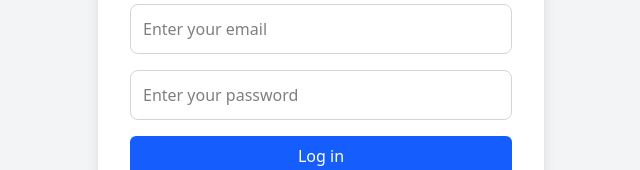
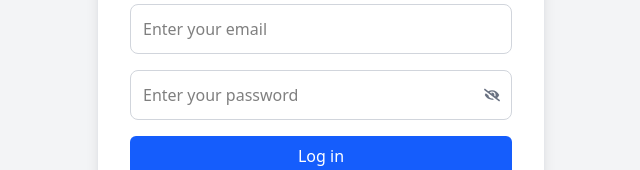
Before and after one commit to zionlooty/Todolist_frontend, a React (Vite) app: page /login in a window 1280 px wide. Shown: the part 334-504 px from the top of the page, without its empty margins (319-959 px from the left). Built offline with nearby package versions, Linux system fonts and the light colour scheme.

Commit message:
new features in login page and dashboard

```diff
--- a/src/context/TaskContext.jsx
+++ b/src/context/TaskContext.jsx
@@ -31,7 +31,6 @@ export const TaskProvider = ({ children }) => {
     }
   };
 
-
   const addTask = async (newTask) => {
     try {
       const token = localStorage.getItem("token");
@@ -41,15 +40,19 @@ export const TaskProvider = ({ children }) => {
 
       if (res.data.message === "Task created successfully") {
         toast.success("Task added successfully");
-        fetchTasks();
+
+        // 🟢 Add the new task at the top instead of bottom
+        const createdTask = res.data.task;
+        setTasks((prev) => [createdTask, ...prev]);
       } else {
         toast.error(res.data.message || "Failed to add task");
       }
     } catch (error) {
-      console.error(" Add task error:", error.response?.data || error);
+      console.error("Add task error:", error.response?.data || error);
       toast.error(error.response?.data?.message || "Failed to add task");
     }
   };
+
 
 
   const updateTask = async (updatedTask) => {
--- a/src/pages/Dashboard.jsx
+++ b/src/pages/Dashboard.jsx
@@ -1,7 +1,12 @@
 import React, { useState, useEffect } from "react";
 import axios from "axios";
 import StatCard from "../components/statcard";
-import { FaCheckCircle, FaClock, FaRegCalendarAlt, FaTasks } from "react-icons/fa";
+import {
+  FaCheckCircle,
+  FaClock,
+  FaRegCalendarAlt,
+  FaTasks,
+} from "react-icons/fa";
 import Taskitem from "../components/taskitem";
 
 const Dashboard = () => {
@@ -30,25 +35,60 @@ const Dashboard = () => {
 
   if (loading) return <p>Loading tasks...</p>;
 
-
+  // 🧮 Stats
   const totalTasks = tasks.length;
   const completed = tasks.filter((task) => task.status === "completed").length;
   const pending = tasks.filter((task) => task.status === "pending").length;
-    const upcoming = tasks.filter((task) => task.status === "upcoming").length;
+
+  // 📅 Upcoming: tasks with due date after today
+  const today = new Date().toISOString().split("T")[0];
+  const upcoming = tasks.filter((task) => task.due_date > today).length;
+
+  // 🕒 Show only 5 most recent tasks, sorted by latest date
+  const recentTasks = [...tasks]
+    .sort((a, b) => new Date(b.due_date) - new Date(a.due_date))
+    .slice(0, 5);
 
   return (
     <div>
       <h1 className="text-2xl font-bold mb-4">Dashboard</h1>
+
+      {/* Stat cards */}
       <div className="grid grid-cols-1 sm:grid-cols-2 lg:grid-cols-4 gap-6">
-                <StatCard title="Total Tasks" value={totalTasks} color="bg-blue-500" icon={<FaTasks />} />
-                <StatCard title="Completed" value={completed} color="bg-green-500" icon={<FaCheckCircle />} />
-                <StatCard title="Pending" value={pending} color="bg-yellow-500" icon={<FaClock />} />
-                <StatCard title="Upcoming" value={upcoming} color="bg-purple-500" icon={<FaRegCalendarAlt />} />
+        <StatCard
+          title="Total Tasks"
+          value={totalTasks}
+          color="bg-blue-500"
+          icon={<FaTasks />}
+        />
+        <StatCard
+          title="Completed"
+          value={completed}
+          color="bg-green-500"
+          icon={<FaCheckCircle />}
+        />
+        <StatCard
+          title="Pending"
+          value={pending}
+          color="bg-yellow-500"
+          icon={<FaClock />}
+        />
+        <StatCard
+          title="Upcoming"
+          value={upcoming}
+          color="bg-purple-500"
+          icon={<FaRegCalendarAlt />}
+        />
       </div>
 
+      {/* Recent tasks */}
       <h2 className="text-xl font-semibold mb-4 mt-6">Recent Tasks</h2>
+
+      {recentTasks.length === 0 ? (
+        <p className="text-gray-500 text-sm">No recent tasks found.</p>
+      ) : (
         <div className="grid grid-cols-1 md:grid-cols-2 gap-6">
-                {tasks.map((task) => (
+          {recentTasks.map((task) => (
             <Taskitem
               key={task.task_id}
               title={task.title}
@@ -58,6 +98,7 @@ const Dashboard = () => {
             />
           ))}
         </div>
+      )}
     </div>
   );
 };
--- a/src/pages/Loginpage.jsx
+++ b/src/pages/Loginpage.jsx
@@ -2,10 +2,12 @@ import React, { useState } from "react";
 import { Link, useNavigate } from "react-router-dom";
 import API from "../api/axios";
 import { toast } from "sonner";
+import { FaEye, FaEyeSlash } from "react-icons/fa"; // 👈 Import eye icons
 
 const Loginpage = () => {
   const [email, setEmail] = useState("");
   const [password, setPassword] = useState("");
+  const [showPassword, setShowPassword] = useState(false); // 👈 Track visibility
   const [loading, setLoading] = useState(false);
   const navigate = useNavigate();
 
@@ -25,7 +27,6 @@ const Loginpage = () => {
         toast.error("Incorrect email or password");
       }
     } catch (error) {
-
       const msg = error?.response?.data?.message?.toLowerCase() || "";
 
       if (
@@ -50,6 +51,7 @@ const Loginpage = () => {
   return (
     <div className="h-screen flex items-center justify-center bg-gray-100">
       <div className="bg-white border border-gray-200 rounded-2xl p-8 w-full max-w-md shadow-lg">
+        {/* HEADER */}
         <div className="text-center mb-6">
           <div className="w-12 h-12 bg-blue-600 rounded-full mx-auto mb-3 flex items-center justify-center text-white font-bold text-lg">
             ✓
@@ -60,6 +62,7 @@ const Loginpage = () => {
           </p>
         </div>
 
+        {/* FORM */}
         <form className="flex flex-col gap-4" onSubmit={handleLogin}>
           <input
             type="email"
@@ -69,14 +72,25 @@ const Loginpage = () => {
             className="w-full p-3 rounded-lg border border-gray-300 focus:outline-none focus:ring-2 focus:ring-blue-500"
             required
           />
+
+
+          <div className="relative">
             <input
-            type="password"
+              type={showPassword ? "text" : "password"}
               placeholder="Enter your password"
               value={password}
               onChange={(e) => setPassword(e.target.value)}
-            className="w-full p-3 rounded-lg border border-gray-300 focus:outline-none focus:ring-2 focus:ring-blue-500"
+              className="w-full p-3 rounded-lg border border-gray-300 focus:outline-none focus:ring-2 focus:ring-blue-500 pr-10"
               required
             />
+
+            <span
+              onClick={() => setShowPassword(!showPassword)}
+              className="absolute right-3 top-1/2 transform -translate-y-1/2 cursor-pointer text-gray-500 hover:text-blue-600"
+            >
+              {showPassword ? <FaEye/> : < FaEyeSlash/>}
+            </span>
+          </div>
 
           <button
             type="submit"
@@ -87,12 +101,14 @@ const Loginpage = () => {
           </button>
         </form>
 
+        {/* DIVIDER */}
         <div className="flex items-center my-6">
           <div className="flex-1 h-px bg-gray-300"></div>
           <span className="px-2 text-gray-500 text-sm">OR</span>
           <div className="flex-1 h-px bg-gray-300"></div>
         </div>
 
+        {/* SIGNUP LINK */}
         <p className="text-sm text-center text-gray-600 mt-4">
           Don't have an account?{" "}
           <Link to="/signup" className="text-blue-500">
```
Lines whose indentation alone changed are shown as unchanged.
